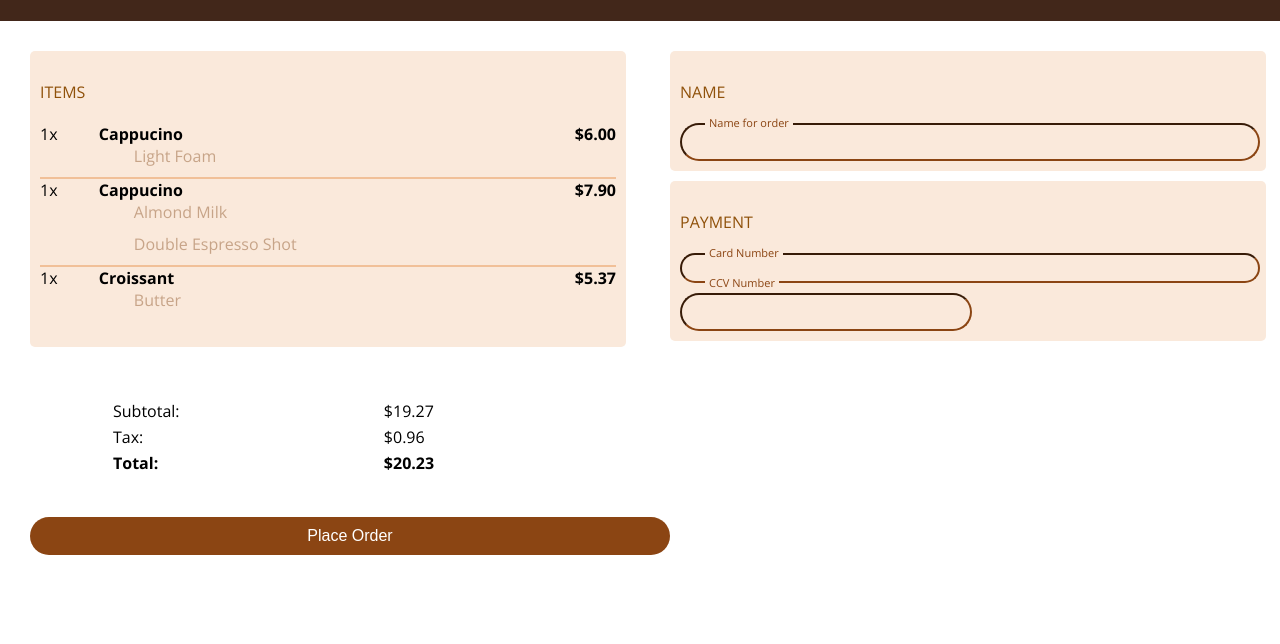
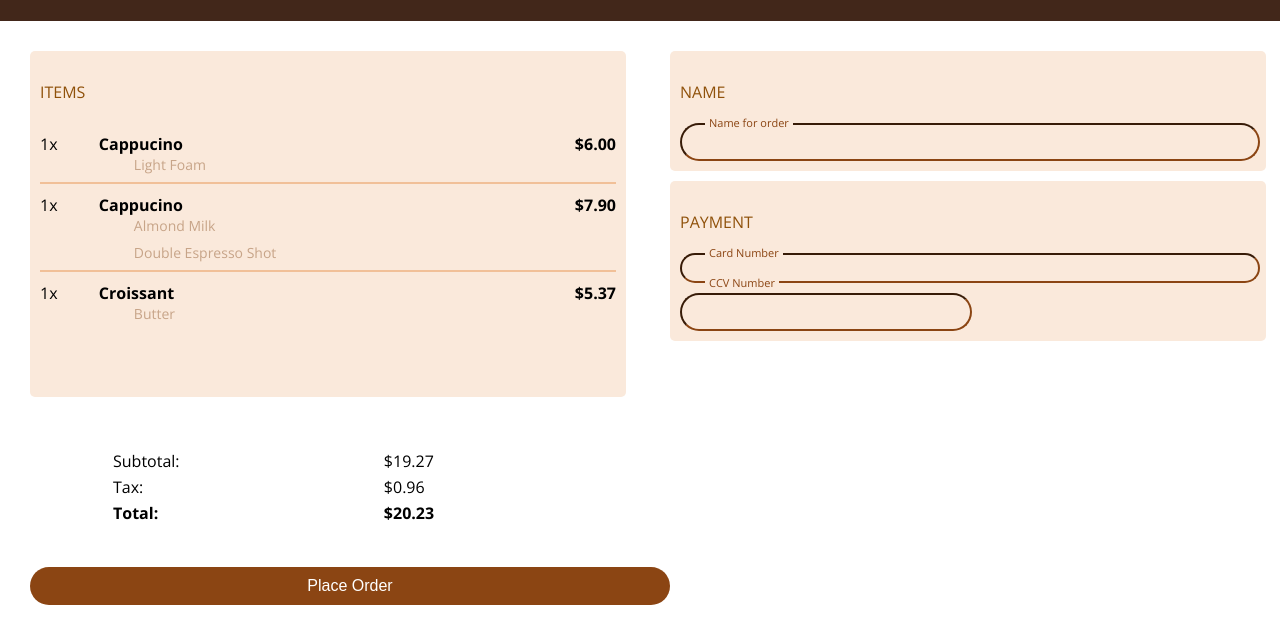
Before and after one commit to lmh146/Coffee-Masters, a plain HTML site: page index.html in a window 1280 px wide. Shown: the part 56-700 px from the top of the page. Drawn offline with nearby package versions, Linux system fonts and the light colour scheme.

Commit message:
css update

```diff
--- a/style.css
+++ b/style.css
@@ -74,7 +74,8 @@ h1 {
 
 .item {
     border-bottom: 1px solid #cccccc;
-    padding-bottom: 10px 0;
+    padding-bottom: 10px 10px;
+    padding-top: 10px;
     border-color: #f1c098;
     border-width: 2px;
 
@@ -88,6 +89,7 @@ h1 {
 
 .item:last-child {
     border-bottom: none;
+    padding-bottom: 40px;
 }
 
 
@@ -113,8 +115,9 @@ h1 {
     grid-area: sub-items;
     list-style: none;
     padding-left: 0px;
-    padding-bottom: 10px;
+    padding-bottom: 8px;
     color: #c7a488;
+    font-size: 14px;
 }
 
 .info-box {
```
